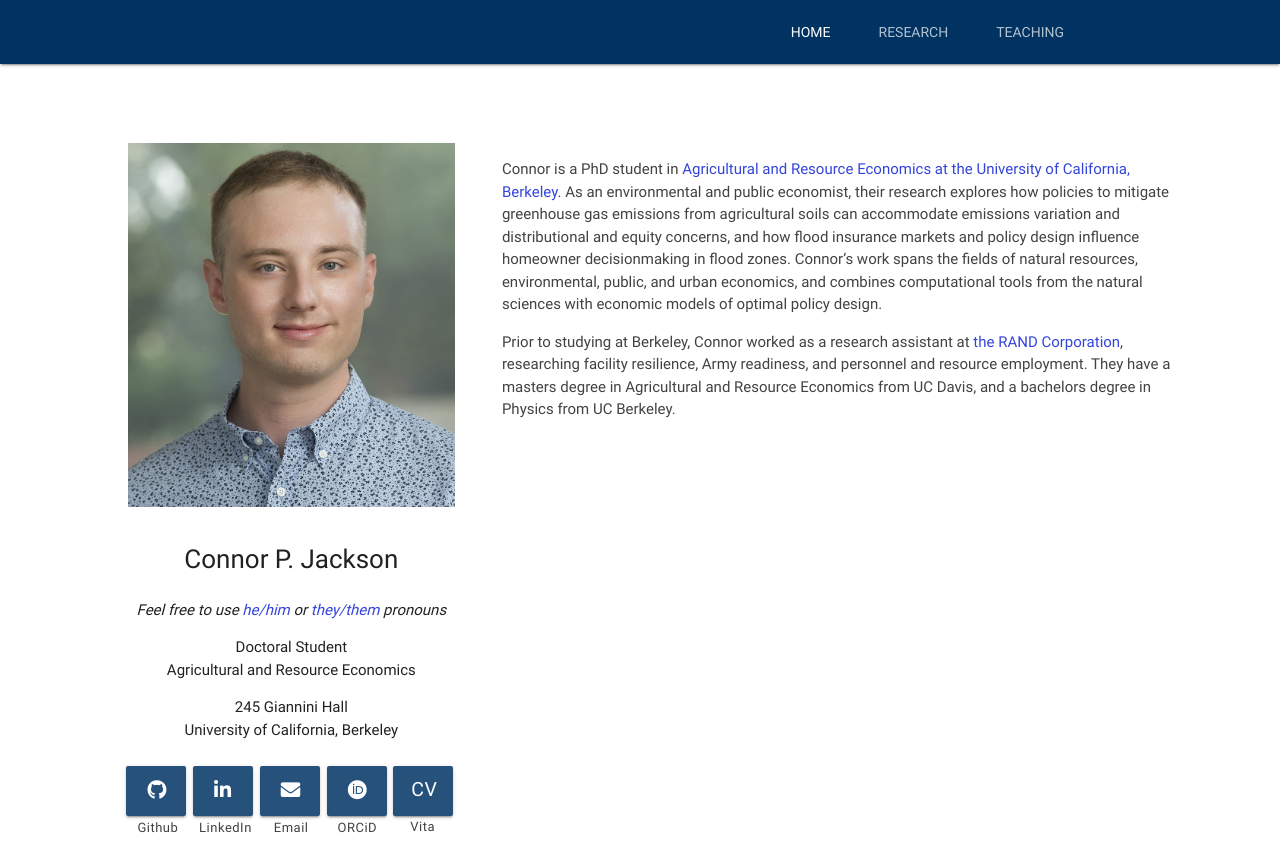
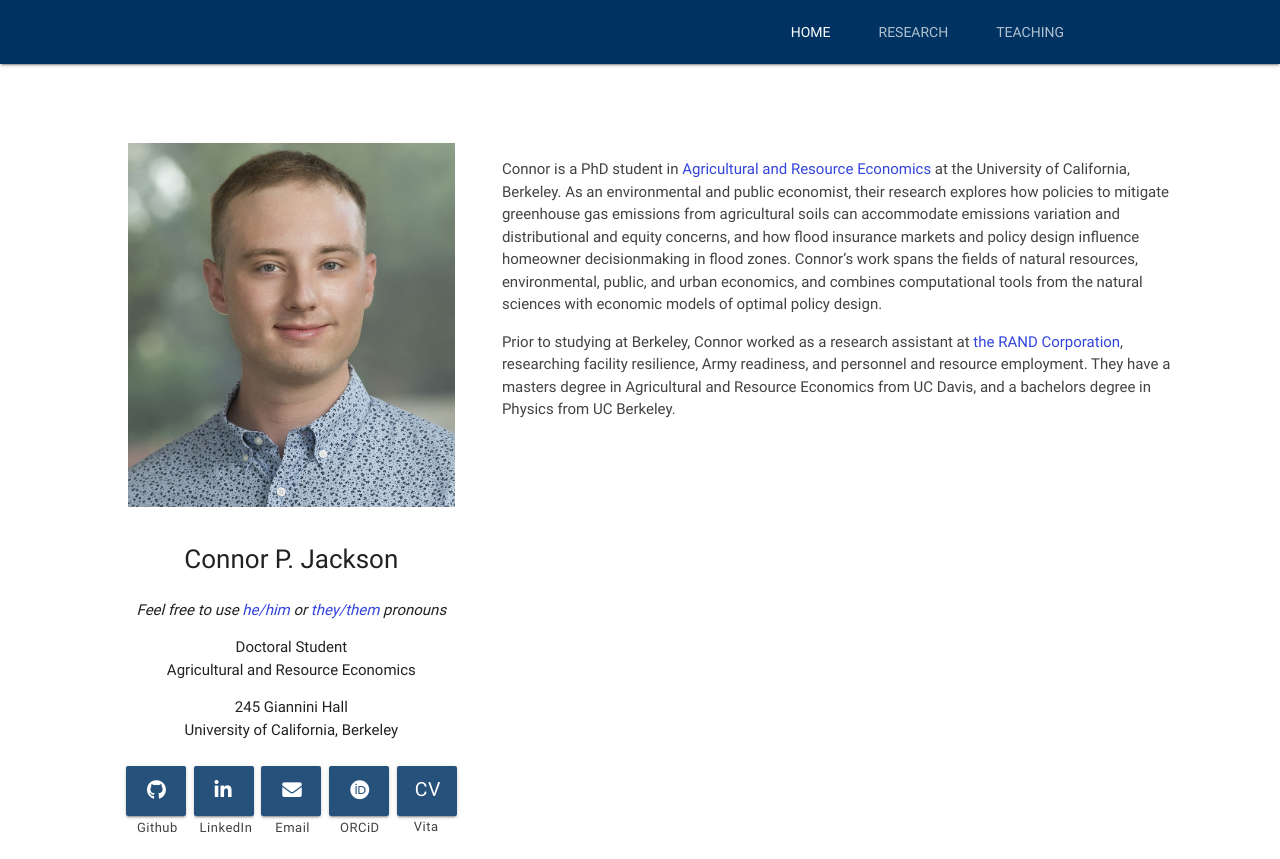
Before and after one commit to connorp/connorp.github.io, a plain HTML site: page index.html in a window 1280 px wide. Shown: the top 859 px of the page. Drawn offline with nearby package versions, Linux system fonts and the light colour scheme; a web font is replaced by a local one.

Commit message:
Hide the fontawesome from screenreaders, make padding symmetric

```diff
--- a/index.html
+++ b/index.html
@@ -74,27 +74,27 @@
           <div class="buttons-group">
             <a href="https://github.com/connorp" aria-label="Link to Github"
               class="hoverable btn contact-icons">
-              <i class="fab fa-github iconImage"></i>
+              <i class="fab fa-github iconImage" aria-hidden="true"></i>
               <sub class="github-label">Github</sub>
             </a>
             <a href="https://www.linkedin.com/in/connorpj/" aria-label="Link to LinkedIn"
               class="hoverable btn contact-icons">
-              <i class="fab fa-linkedin-in iconImage"></i>
+              <i class="fab fa-linkedin-in iconImage" aria-hidden="true"></i>
               <sub class="linkedin-label">LinkedIn</sub>
             </a>
             <a href="mailto:cpjackson@berkeley.edu" aria-label="Link to email cpjackson@berkeley.edu"
               class="hoverable btn contact-icons">
-              <i class="fas fa-envelope iconImage"></i>
+              <i class="fas fa-envelope iconImage" aria-hidden="true"></i>
               <sub class="email-label">Email</sub>
             </a>
             <a href="https://orcid.org/0000-0002-4220-5210" aria-label="Link to ORCiD"
               class="hoverable btn contact-icons">
-              <i class="fab fa-orcid iconImage"></i>
+              <i class="fab fa-orcid iconImage" aria-hidden="true"></i>
               <sub class="orcid-label">ORCiD</sub>
             </a>
             <a href="./assets/CV.pdf" aria-label="CV in .pdf format"
               class="hoverable btn contact-icons">
-              <i class="iconImageCV">CV</i>
+              <span class="iconImageCV" aria-hidden="true">CV</span>
               <sub class="vita-label">Vita</sub>
             </a>
           </div>
@@ -104,9 +104,9 @@
           <!-- Home Section -->
           <section id="home" class="right-column">
             <p class="grey-text text-darken-3 lighten-3">
-              Connor is a PhD student in
-              <a href="https://are.berkeley.edu">Agricultural and Resource Economics at the University of
-                California, Berkeley</a>. As an environmental and public economist, their research
+              Connor is a PhD student in <a href="https://are.berkeley.edu">Agricultural
+              and Resource Economics</a> at the University of California, Berkeley.
+              As an environmental and public economist, their research
               explores how policies to mitigate greenhouse gas emissions from
               agricultural soils can accommodate emissions variation and
               distributional and equity concerns, and how flood insurance
--- a/style.css
+++ b/style.css
@@ -99,7 +99,8 @@ p a {
 /* Icon Formatting */
 .contact-icons {
     background-color: #25517A;
-    margin-right: 3px;
+    margin-left: 2px;
+    margin-right: 2px;
     margin-top: 10px;
     width: 50px;
     height: 50px;
@@ -120,12 +121,14 @@ p a {
     top: 6px;
     right: 12px;
     font-style: normal;
+    font-size: 1.3rem;
 }
 
 .buttons-group {
     padding-bottom: 40px;
     white-space: nowrap;
 }
+
 
 .github-label{
     margin-left: -19px;
```
